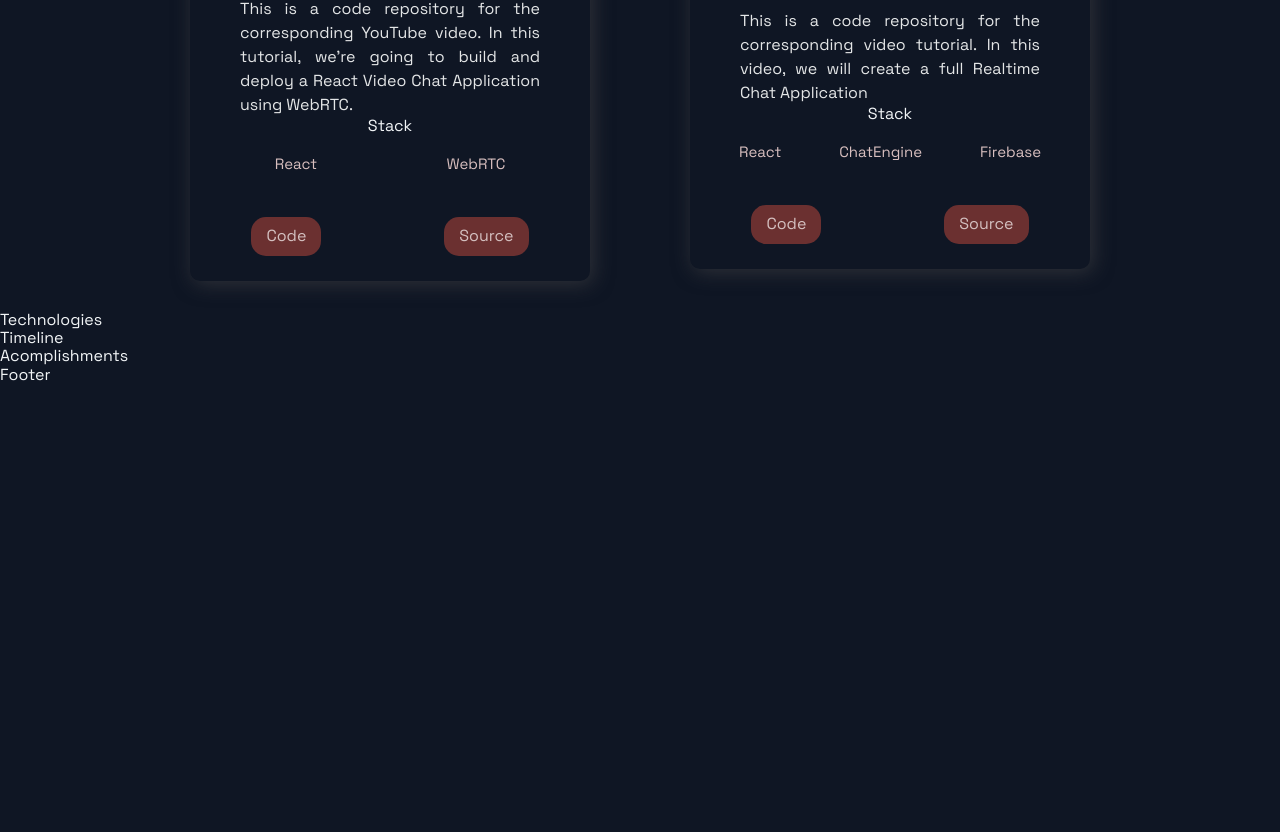
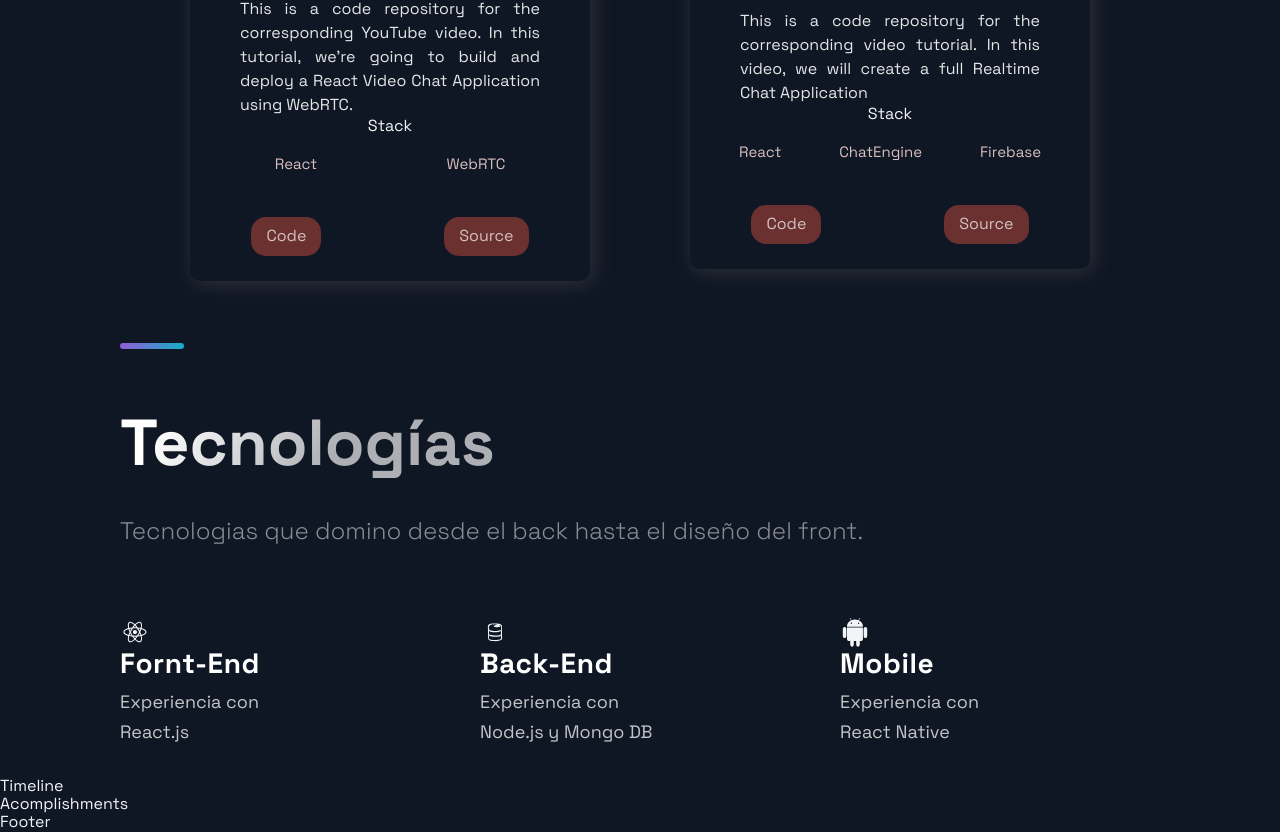
Before and after one commit to marcelonieva7/portfolio-Next.js, a Next.js app: page / in a window 1280 px wide. Shown: the part 1882-2714 px from the top of the page. Before the commit the page ends 2267 px from the top, so only its background shows below. Built offline with nearby package versions, Linux system fonts and the light colour scheme.

Commit message:
set tech section

```diff
--- a/src/components/Technologies/Technologies.js
+++ b/src/components/Technologies/Technologies.js
@@ -1,12 +1,49 @@
 import React from 'react';
-import { DiFirebase, DiReact, DiZend } from 'react-icons/di';
+import { DiFirebase, DiReact, DiAndroid } from 'react-icons/di';
 import { Section, SectionDivider, SectionText, SectionTitle } from '../../styles/GlobalComponents';
 import { List, ListContainer, ListItem, ListParagraph, ListTitle } from './TechnologiesStyles';
 
 const Technologies = () =>  (
-  <div>
-    Technologies
-  </div>
+  <Section id="tech">
+    <SectionDivider/>
+    <SectionTitle main>Tecnologías</SectionTitle>
+    <SectionText>
+      Tecnologias que domino desde el back hasta el diseño del front.
+    </SectionText>
+    <List>
+      <ListItem>
+        <DiReact size="3rem"/>
+        <ListContainer>
+          <ListTitle>Fornt-End</ListTitle>
+          <ListParagraph>
+            Experiencia con <br />
+            React.js
+          </ListParagraph>
+        </ListContainer>
+      </ListItem>
+      <ListItem>
+        <DiFirebase size="3rem"/>
+        <ListContainer>
+          <ListTitle>Back-End</ListTitle>
+          <ListParagraph>
+            Experiencia con <br />
+            Node.js y Mongo DB
+          </ListParagraph>
+        </ListContainer>
+      </ListItem>
+      <ListItem>
+        <DiAndroid size="3rem"/>
+        <ListContainer>
+          <ListTitle>Mobile</ListTitle>
+          <ListParagraph>
+            Experiencia con <br />
+            React Native
+          </ListParagraph>
+        </ListContainer>
+      </ListItem>
+    </List>
+
+  </Section>
 );
 
 export default Technologies;
```
